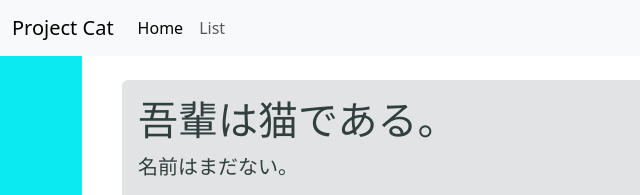
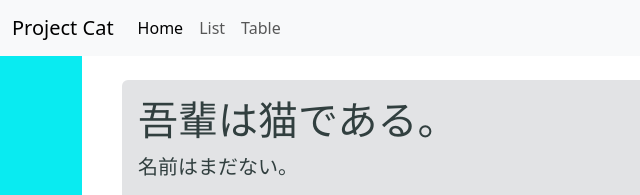
Before and after one commit to Ruka1101/cat, a plain HTML site: page index.html in a window 1280 px wide. Shown: the top 195 px of the page, 0-640 px from the left. Drawn offline with nearby package versions, Linux system fonts and the light colour scheme; grey boxes are pictures that could not be loaded.

Commit message:
add table

```diff
--- a/index.html
+++ b/index.html
@@ -39,6 +39,9 @@
                   </li>
                   <li class="nav-item">
                     <a class="nav-link" href="#list">List</a>
+                  </li>
+                  <li class="nav-item">
+                    <a class="nav-link" href="">Table</a>
                   </li>
                 </ul>
               </div>
```
